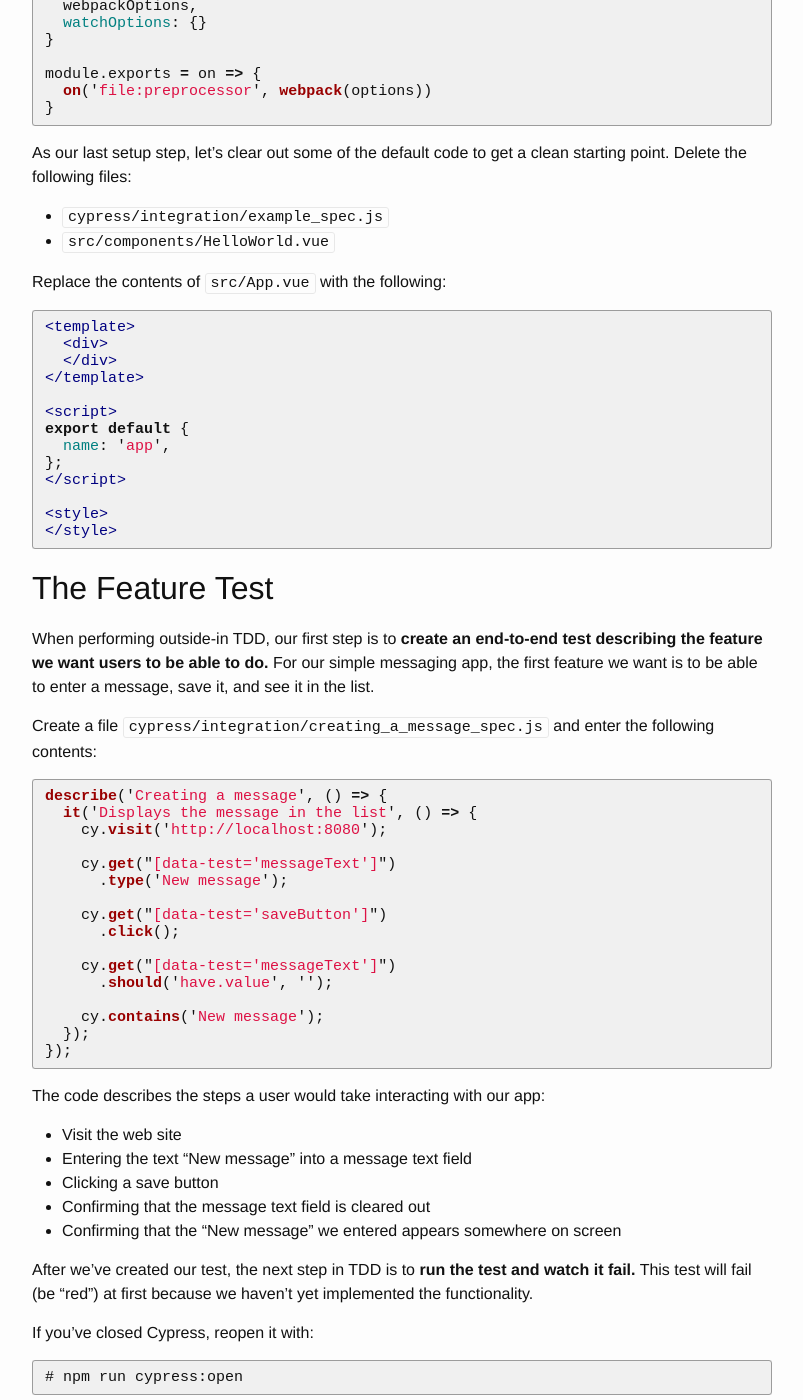
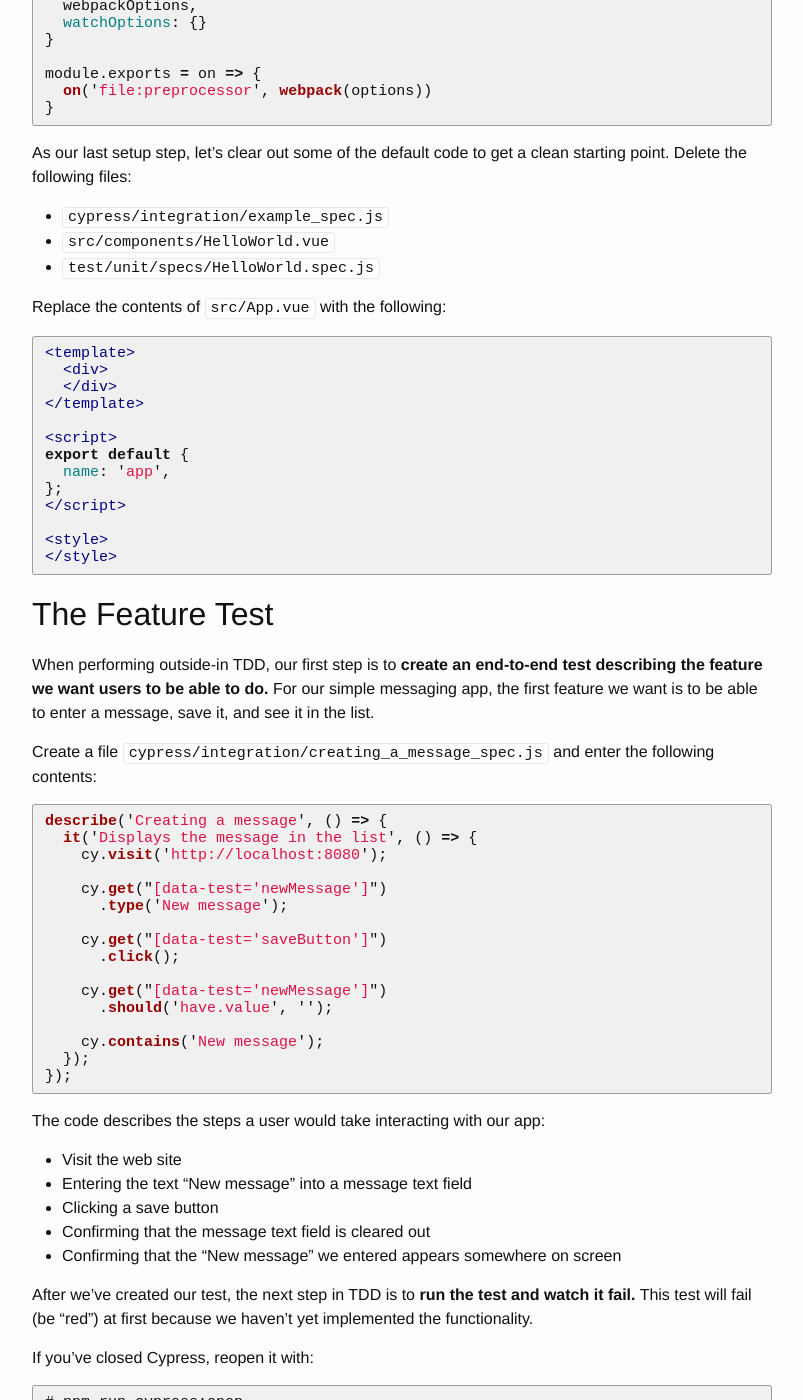
Before and after one commit to learn-tdd-in/learntdd.in, a Jekyll site: the page built from vue/index.md, in a window 1280 px wide and 1400 px high, scrolled down 1416 px. Shown: the whole window, without its empty margins (238-1041 px from the left). Built offline with Jekyll 4.4.1, drawn with Linux system fonts in a browser that asks for light colours; some of the changed text lies outside the part shown.

Commit message:
Style fixes

```diff
--- a/vue/index.md
+++ b/vue/index.md
@@ -81,6 +81,7 @@ As our last setup step, let's clear out some of the default code to get a clean
 
 - `cypress/integration/example_spec.js`
 - `src/components/HelloWorld.vue`
+- `test/unit/specs/HelloWorld.spec.js`
 
 Replace the contents of `src/App.vue` with the following:
 
@@ -111,13 +112,13 @@ describe('Creating a message', () => {
   it('Displays the message in the list', () => {
     cy.visit('http://localhost:8080');
 
-    cy.get("[data-test='messageText']")
+    cy.get("[data-test='newMessage']")
       .type('New message');
 
     cy.get("[data-test='saveButton']")
       .click();
 
-    cy.get("[data-test='messageText']")
+    cy.get("[data-test='newMessage']")
       .should('have.value', '');
 
     cy.contains('New message');
```
Also changed, not shown: other parts of vue/index.md (+1 -1 lines).
